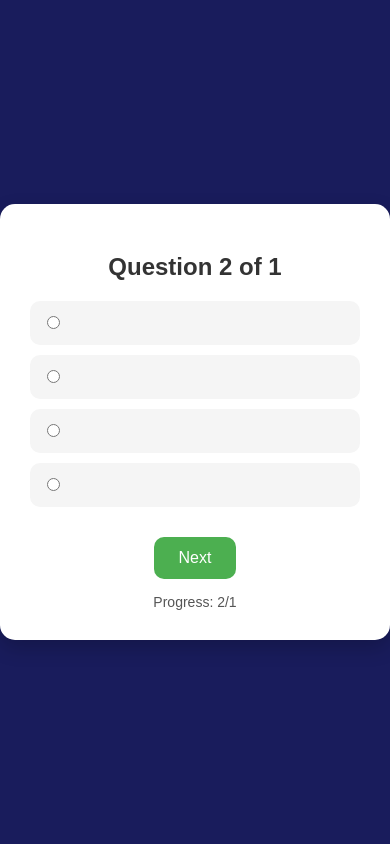
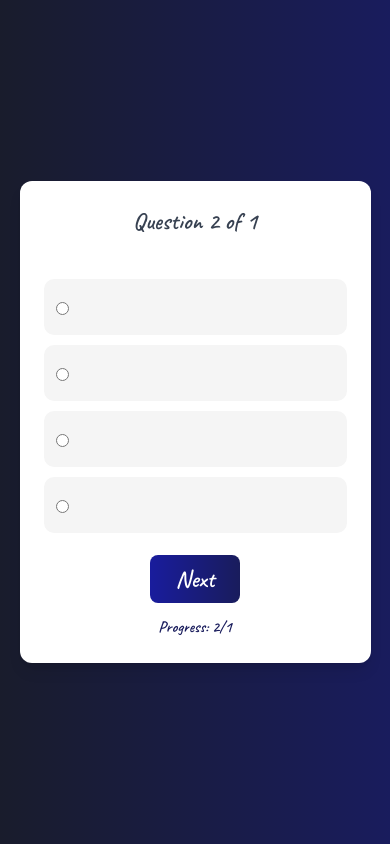
Before and after one commit to ritesh7860/Personal_Quiz, a PHP site: page /quiz_1.php in a window 390 px wide. Run offline with PHP 8.4, Linux system fonts and the light colour scheme; the visitor is signed in with stand-in values (Sample User, id 1); data that the repository does not hold is empty; some libraries are stand-ins or nearby versions.

Commit message:
Responsive Quiz Page

```diff
--- a/User_Home.php
+++ b/User_Home.php
@@ -27,6 +27,7 @@
 
 <head>
     <meta charset="UTF-8">
+    <!-- <meta name="viewport" content="width=device-width, initial-scale=1.0" /> -->
     <title>User Dashboard</title>
     <script src="https://cdn.tailwindcss.com"></script>
     <style>
--- a/quiz_1.php
+++ b/quiz_1.php
@@ -75,31 +75,21 @@
 
 <!DOCTYPE html>
 <html>
+
 <head>
     <meta charset="utf-8">
+    <meta name="viewport" content="width=device-width, initial-scale=1.0" />
     <title>Quiz</title>
+    <script src="https://cdn.tailwindcss.com"></script>
     <style>
+        @import url('https://fonts.googleapis.com/css2?family=Caveat:wght@400..700&display=swap');
+
         body {
-            background: #191c5c;
-            font-family: Arial, sans-serif;
-            display: flex;
-            justify-content: center;
-            align-items: center;
-            height: 100vh;
+            font-family: "Caveat", cursive;
             margin: 0;
+            padding: 0;
         }
-        .quiz-container {
-            background: white;
-            border-radius: 15px;
-            box-shadow: 0 8px 20px rgba(0,0,0,0.2);
-            width: 500px;
-            padding: 30px;
-            text-align: center;
-        }
-        h2 {
-            margin-bottom: 20px;
-            color: #333;
-        }
+
         label {
             display: block;
             margin: 10px 0;
@@ -110,48 +100,30 @@
             transition: background 0.3s;
             text-align: start;
         }
+
         input[type="radio"] {
             margin-right: 10px;
         }
-        label:hover {
-            background: #e0e0e0;
-        }
-        .btn {
-            background: #4CAF50;
-            color: white;
-            padding: 12px 25px;
-            margin-top: 20px;
-            border: none;
-            border-radius: 10px;
-            cursor: pointer;
-            font-size: 16px;
-        }
-        .btn:hover {
-            background: #45a049;
-        }
-        .progress {
-            margin-top: 15px;
-            font-size: 14px;
-            color: #555;
-        }
     </style>
 </head>
-<body>
 
-<div class="quiz-container">
-    <h2>Question <?= $current+1 ?> of <?= count($questions) ?></h2>
-    <form method="post">
-        <p style="font-size:18px;"><?= htmlspecialchars($question['qns']) ?></p>
+<body class="bg-gray-50 h-[100vh] w-[100vw] bg-gradient-to-l from-[#191c5d] to-[#191c2c] ">
+    <div class="flex h-full w-full items-center justify-center">
+        <div class="quiz-container w-[90%] md:w-[40%] h-auto bg-white p-6 rounded-xl text-center shadow-lg">
+            <h2 class="text-2xl md:text-xl font-semibold text-gray-700">Question <?= $current + 1 ?> of <?= count($questions) ?></h2>
+            <form method="post">
+                <p class="text-3xl leading-none xl:text-3xl font-semibold py-4 text-gray-700"><?= htmlspecialchars($question['qns']) ?></p>
 
-        <label><input type="radio" name="answer" value="OptA" required> <?= htmlspecialchars($question['OptA']) ?></label>
-        <label><input type="radio" name="answer" value="OptB"> <?= htmlspecialchars($question['OptB']) ?></label>
-        <label><input type="radio" name="answer" value="OptC"> <?= htmlspecialchars($question['OptC']) ?></label>
-        <label><input type="radio" name="answer" value="OptD"> <?= htmlspecialchars($question['OptD']) ?></label>
+                <label class="text-2xl xl:text-xl font-semibold text-gray-700 hover:bg-gradient-to-r from-[#191c9d] to-[#191c5c] hover:text-white"><input type="radio" name="answer" value="OptA" required> <?= htmlspecialchars($question['OptA']) ?></label>
+                <label class="text-2xl xl:text-xl font-semibold text-gray-700 hover:bg-gradient-to-r from-[#191c9d] to-[#191c5c] hover:text-white"><input type="radio" name="answer" value="OptB"> <?= htmlspecialchars($question['OptB']) ?></label>
+                <label class="text-2xl xl:text-xl font-semibold text-gray-700 hover:bg-gradient-to-r from-[#191c9d] to-[#191c5c] hover:text-white"><input type="radio" name="answer" value="OptC"> <?= htmlspecialchars($question['OptC']) ?></label>
+                <label class="text-2xl xl:text-xl font-semibold text-gray-700 hover:bg-gradient-to-r from-[#191c9d] to-[#191c5c] hover:text-white"><input type="radio" name="answer" value="OptD"> <?= htmlspecialchars($question['OptD']) ?></label>
 
-        <button type="submit" class="btn">Next</button>
-    </form>
-    <div class="progress">Progress: <?= $current+1 ?>/<?= count($questions) ?></div>
-</div>
+                <button type="submit" class="w-[30%] bg-gradient-to-r from-[#191c9d] to-[#191c5c] text-white text-center text-2xl xl:text-2xl font-semibold px-2 py-2 xl:py-4 mt-3 rounded-lg hover:scale-105 transition">Next</button>
+            </form>
+            <div class="progress pt-3 text-[#191c5c] font-semibold">Progress: <?= $current + 1 ?>/<?= count($questions) ?></div>
+        </div>
+    </div>
+</body>
 
-</body>
 </html>
```
